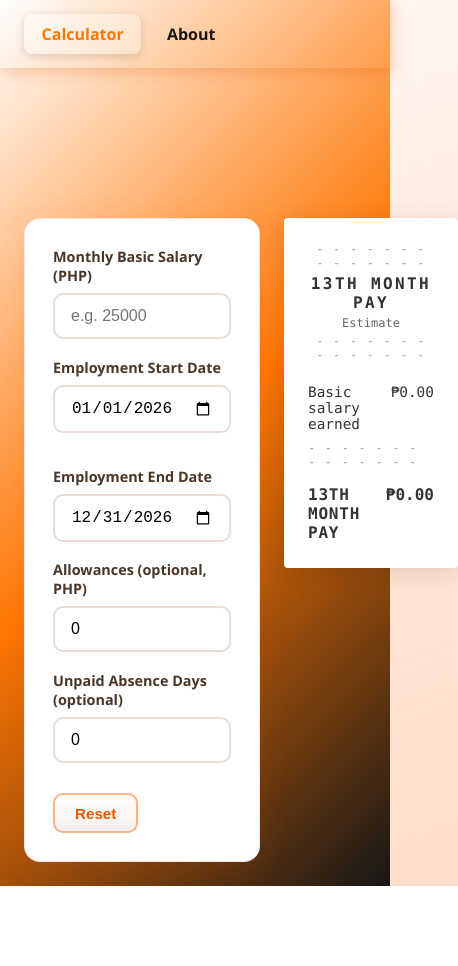
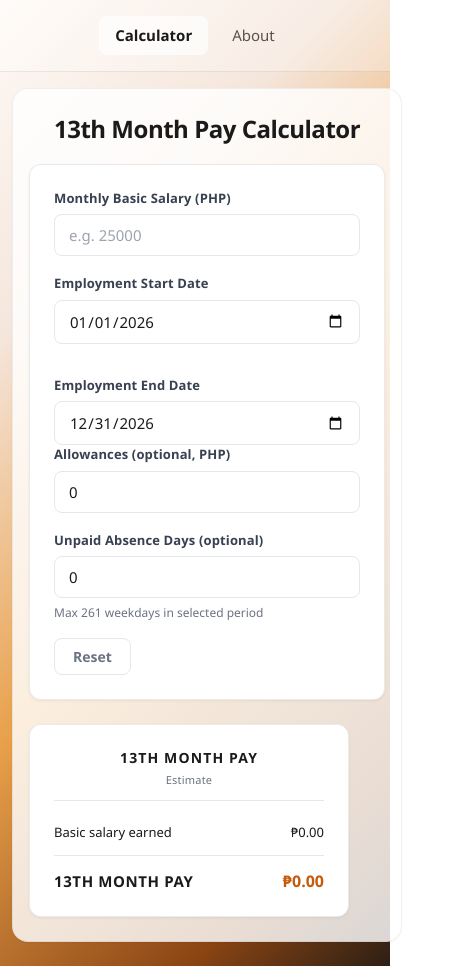
Before and after one commit to radztechandrea/Batch-11-Business-Development, a React (Create React App) app: page / in a window 390 px wide. Shown: the whole page, 458 px wide, since content can reach past the window. Before the commit the page ends 886 px from the top, so only its background shows below. Built offline with nearby package versions, Linux system fonts and the light colour scheme.

Commit message:
final push (drei)

```diff
--- a/src/components/Layout.css
+++ b/src/components/Layout.css
@@ -2,57 +2,88 @@
   min-height: 100vh;
   display: flex;
   flex-direction: column;
-
-  /* Black → Orange → White Gradient */
-  background: linear-gradient(
-    135deg,
-    #ffffff 0%,
-    #ff7704 50%,
-    #161616 100%
-  );
-
+  /* Retained gradient: cream → warm orange → dark brown */
+  background: linear-gradient(135deg, #fefaf6 0%, #f5e6dc 25%, #e8a04a 55%, #8b4513 85%, #2d1f14 100%);
   background-attachment: fixed;
-}
-
-.layout-header {
-  background: linear-gradient(135deg,#ffffff 100%);
-  padding: 0.9rem 1.5rem;
-  box-shadow: 0 4px 16px rgba(229, 90, 0, 0.3);
 }
 
 .layout-nav {
   display: flex;
+  flex-direction: row;
+  justify-content: center;
+  align-items: center;
   gap: 0.5rem;
-  max-width: 900px;
-  margin: 0 auto;
+  padding: 1.25rem 1.5rem;
+  flex-shrink: 0;
+  border-bottom: 1px solid rgba(0, 0, 0, 0.08);
+  background: rgba(255, 255, 255, 0.25);
 }
 
 .nav-link {
-  color: rgba(0, 0, 0, 0.9);
+  color: #5a524c;
   text-decoration: none;
-  padding: 0.55rem 1.1rem;
+  font-size: 0.9375rem;
+  font-weight: 500;
+  padding: 0.5rem 1rem;
   border-radius: 8px;
-  font-weight: 600;
-  transition: all 0.25s ease;
+  transition: color 0.18s ease, background 0.18s ease;
+  white-space: nowrap;
 }
 
 .nav-link:hover {
-  color: #ff7704;
-  background: rgba(255, 255, 255, 0.2);
-  transform: translateY(-1px);
+  color: #1a1a1a;
+  background: rgba(255, 255, 255, 0.6);
 }
 
 .nav-link.active {
-  color: #ff7704;
-  background: rgba(255, 255, 255, 0.3);
-  box-shadow: 0 2px 8px rgba(0, 0, 0, 0.15);
+  color: #1a1a1a;
+  font-weight: 600;
+  background: rgba(255, 255, 255, 0.7);
 }
 
 .layout-main {
   flex: 1;
-  padding: 1.5rem;
+  width: 100%;
   max-width: 900px;
-  margin: 0 auto;
-  width: 100%;
+  margin: 1rem auto 2rem;
+  padding: 2rem 1.5rem;
   box-sizing: border-box;
+  background: rgba(255, 255, 255, 0.82);
+  border-radius: 16px;
+  box-shadow: 0 1px 3px rgba(0, 0, 0, 0.04);
+  border: 1px solid rgba(0, 0, 0, 0.06);
 }
+
+@media (max-width: 768px) {
+  .layout-nav {
+    padding: 1rem 1.5rem;
+  }
+
+  .layout-main {
+    margin-left: 1rem;
+    margin-right: 1rem;
+    margin-bottom: 1.5rem;
+  }
+}
+
+@media (max-width: 640px) {
+  .layout-main {
+    padding: 1.5rem 1rem;
+    margin-left: 0.75rem;
+    margin-right: 0.75rem;
+    margin-bottom: 1.5rem;
+  }
+}
+
+@media print {
+  .layout {
+    background: #fff !important;
+    min-height: auto;
+  }
+
+  .layout-main {
+    background: #fff !important;
+    box-shadow: none;
+    border: none;
+  }
+}
--- a/src/components/Layout.js
+++ b/src/components/Layout.js
@@ -4,7 +4,6 @@ import './Layout.css';
 function Layout() {
   return (
     <div className="layout">
-      <header className="layout-header">
       <nav className="layout-nav">
         <NavLink to="/" className={({ isActive }) => isActive ? 'nav-link active' : 'nav-link'}>
           Calculator
@@ -13,7 +12,6 @@ function Layout() {
           About
         </NavLink>
       </nav>
-      </header>
       <main className="layout-main">
         <Outlet />
       </main>
--- a/src/index.css
+++ b/src/index.css
@@ -1,14 +1,19 @@
+*,
+*::before,
+*::after {
+  box-sizing: border-box;
+}
+
 body {
   margin: 0;
   font-family: 'Segoe UI', -apple-system, BlinkMacSystemFont, 'Roboto', 'Oxygen',
-    'Ubuntu', 'Cantarell', sans-serif;
+    'Ubuntu', 'Cantarell', 'Fira Sans', sans-serif;
   -webkit-font-smoothing: antialiased;
   -moz-osx-font-smoothing: grayscale;
-  background: linear-gradient(160deg, #fff5ee 0%, #ffe8d9 35%, #ffdcc8 100%);
-  min-height: 100vh;
+  color: #1a1a1a;
+  line-height: 1.5;
 }
 
 code {
-  font-family: source-code-pro, Menlo, Monaco, Consolas, 'Courier New',
-    monospace;
+  font-family: 'SF Mono', 'Consolas', 'Monaco', 'Courier New', monospace;
 }
--- a/src/pages/Calculator.css
+++ b/src/pages/Calculator.css
@@ -1,3 +1,4 @@
+/* ----- Calculator page ----- */
 .calculator {
   animation: fadeIn 0.4s ease;
 }
@@ -5,7 +6,7 @@
 @keyframes fadeIn {
   from {
     opacity: 0;
-    transform: translateY(12px);
+    transform: translateY(10px);
   }
   to {
     opacity: 1;
@@ -13,15 +14,14 @@
   }
 }
 
-
 .calculator-title {
-  font-size: 1.85rem;
-  background: linear-gradient(135deg #ffffff 100);
-  -webkit-background-clip: text;
-  -webkit-text-fill-color: transparent;
-  background-clip: text;
-  margin-bottom: 1.5rem;
+  font-size: 1.625rem;
   font-weight: 700;
+  margin: 0 0 1.75rem;
+  letter-spacing: -0.02em;
+  line-height: 1.3;
+  text-align: center;
+  color: #1a1a1a;
 }
 
 .calculator-layout {
@@ -33,61 +33,79 @@
 
 @media (max-width: 768px) {
   .calculator-layout {
-    grid-template-coxlumns: 1fr;
+    grid-template-columns: 1fr;
+  }
+
+  .calculator-title {
+    font-size: 1.5rem;
+    margin-bottom: 1.25rem;
   }
 }
 
+/* ----- Form card ----- */
 .calculator-form {
   background: #fff;
-  border-radius: 16px;
-  padding: 1.75rem;
-  box-shadow: 0 8px 32px rgba(229, 90, 0, 0.1);
-  border: 1px solid rgba(255, 107, 53, 0.2);
-  transition:
-    box-shadow 0.3s ease,
-    transform 0.3s ease;
-}
-
-.calculator-form:hover {
-  box-shadow: 0 12px 40px rgba(229, 90, 0, 0.15);
+  border-radius: 12px;
+  padding: 1.5rem 1.5rem;
+  box-shadow: 0 1px 3px rgba(0, 0, 0, 0.06);
+  border: 1px solid rgba(0, 0, 0, 0.08);
 }
 
 .form-group {
-  margin-bottom: 1.15rem;
+  margin-bottom: 1.125rem;
+}
+
+.form-group:last-of-type {
+  margin-bottom: 0;
 }
 
 .form-group label {
   display: block;
-  font-size: 0.9rem;
+  font-size: 0.8125rem;
   font-weight: 600;
-  color: #4a3728;
-  margin-bottom: 0.5rem;
+  color: #374151;
+  margin-bottom: 0.375rem;
+  letter-spacing: 0.01em;
 }
 
 .form-group input {
   width: 100%;
-  padding: 0.75rem 1rem;
-  border: 2px solid #e8dcd5;
-  border-radius: 10px;
-  font-size: 1rem;
+  padding: 0.625rem 0.875rem;
+  border: 1px solid #e5e7eb;
+  border-radius: 8px;
+  font-size: 0.9375rem;
+  font-family: inherit;
+  color: #1a1a1a;
+  background: #fff;
   box-sizing: border-box;
-  transition: all 0.25s ease;
+  transition: border-color 0.15s ease, box-shadow 0.15s ease;
+}
+
+.form-group input::placeholder {
+  color: #9ca3af;
 }
 
 .form-group input:hover {
-  border-color: #ffb088;
+  border-color: #d1d5db;
 }
 
 .form-group input:focus {
   outline: none;
-  border-color: #ff6b35;
-  box-shadow: 0 0 0 4px rgba(255, 107, 53, 0.2);
+  border-color: #c45a0a;
+  box-shadow: 0 0 0 2px rgba(196, 90, 10, 0.12);
+}
+
+.form-hint {
+  display: block;
+  font-size: 0.75rem;
+  color: #6b7280;
+  margin-top: 0.35rem;
 }
 
 .form-row {
   display: grid;
   grid-template-columns: 1fr 1fr;
-  gap: 1rem;
+  gap: 0.875rem;
 }
 
 @media (max-width: 540px) {
@@ -97,29 +115,26 @@
 }
 
 .btn-reset {
-  margin-top: 0.75rem;
-  padding: 0.6rem 1.25rem;
-  background: linear-gradient(180deg, #fff 0%, #f5f0ed 100%);
-  border: 2px solid #ffb088;
-  border-radius: 10px;
-  font-size: 0.95rem;
+  margin-top: 1rem;
+  padding: 0.5rem 1.125rem;
+  background: #fff;
+  border: 1px solid #e5e7eb;
+  border-radius: 8px;
+  font-size: 0.875rem;
   font-weight: 600;
+  font-family: inherit;
   cursor: pointer;
-  color: #e55a00;
-  transition: all 0.25s ease;
+  color: #6b7280;
+  transition: color 0.15s ease, border-color 0.15s ease, background 0.15s ease;
 }
 
 .btn-reset:hover {
-  background: linear-gradient(180deg, #fff5ee 0%, #ffe8d9 100%);
-  border-color: #ff6b35;
-  transform: translateY(-2px);
-  box-shadow: 0 4px 12px rgba(229, 90, 0, 0.2);
+  color: #374151;
+  border-color: #d1d5db;
+  background: #f9fafb;
 }
 
-.btn-reset:active {
-  transform: translateY(0);
-}
-
+/* ----- Receipt card ----- */
 .calculator-results.receipt {
   background: transparent;
   box-shadow: none;
@@ -128,71 +143,108 @@
 
 .receipt-paper {
   background: #fff;
-  border-radius: 4px;
-  padding: 1.25rem 1.5rem;
+  border-radius: 12px;
+  padding: 1.375rem 1.5rem;
   max-width: 320px;
-  box-shadow:
-    0 4px 24px rgba(0, 0, 0, 0.12),
-    0 0 1px rgba(0, 0, 0, 0.1);
-  font-family: "Consolas", "Monaco", "Courier New", monospace;
-  color: #333;
+  box-shadow: 0 1px 3px rgba(0, 0, 0, 0.06);
+  border: 1px solid rgba(0, 0, 0, 0.08);
+  font-family: 'Segoe UI', -apple-system, BlinkMacSystemFont, 'Roboto', sans-serif;
+  color: #1a1a1a;
+}
+
+.receipt-print-header {
+  display: none;
 }
 
 .receipt-header {
   text-align: center;
   margin-bottom: 1rem;
-}
-
-.receipt-dashes {
-  font-size: 0.75rem;
-  color: #999;
-  letter-spacing: 0.1em;
-  margin: 0.25rem 0;
+  padding-bottom: 0.75rem;
+  border-bottom: 1px solid #e5e7eb;
 }
 
 .receipt-title {
-  font-size: 1rem;
+  font-size: 0.875rem;
   font-weight: 700;
   margin: 0;
-  letter-spacing: 0.15em;
-  color: #333;
+  letter-spacing: 0.08em;
+  color: #1a1a1a;
 }
 
 .receipt-sub {
-  font-size: 0.75rem;
-  color: #666;
+  font-size: 0.6875rem;
+  color: #6b7280;
   margin-top: 0.25rem;
+  letter-spacing: 0.02em;
 }
 
 .receipt-body {
-  font-size: 0.9rem;
+  font-size: 0.8125rem;
+  line-height: 1.55;
 }
 
 .receipt-line {
   display: flex;
   justify-content: space-between;
+  align-items: baseline;
   gap: 1rem;
-  padding: 0.35rem 0;
+  padding: 0.3rem 0;
+}
+
+.receipt-line span:first-child {
+  flex: 1;
 }
 
 .receipt-line span:last-child {
   text-align: right;
-  min-width: 6ch;
+  min-width: 10ch;
+  font-variant-numeric: tabular-nums;
+  font-weight: 500;
 }
 
 .receipt-line-deduct span:last-child {
-  color: #c62828;
+  color: #b91c1c;
+  font-weight: 600;
+}
+
+.receipt-divider {
+  height: 0;
+  border: none;
+  border-top: 1px solid #e5e7eb;
+  margin: 0.5rem 0 0.4rem;
+}
+
+.receipt-calculation {
+  padding: 0.5rem 0 0.35rem;
+}
+
+.receipt-calculation-formula {
+  font-size: 0.8125rem;
+  font-weight: 600;
+  font-variant-numeric: tabular-nums;
+  color: #1a1a1a;
+  margin-bottom: 0.2rem;
+}
+
+.receipt-calculation-label {
+  font-size: 0.6875rem;
+  color: #6b7280;
 }
 
 .receipt-total {
-  margin-top: 0.5rem;
-  padding-top: 0.5rem;
+  padding: 0.4rem 0 0;
   font-weight: 700;
-  font-size: 1rem;
+  font-size: 0.9375rem;
 }
 
 .receipt-total span:first-child {
-  letter-spacing: 0.05em;
+  letter-spacing: 0.04em;
+}
+
+.receipt-total span:last-child {
+  color: #c45a0a;
+  font-size: 1rem;
+  font-weight: 700;
 }
 
 .receipt-barcode {
@@ -205,11 +257,11 @@
 }
 
 .receipt-footer {
-  margin-top: 1rem;
-  padding-top: 0.75rem;
-  font-size: 0.8rem;
-  color: #666;
-  border-top: 1px dashed #ccc;
+  margin-top: 0.875rem;
+  padding-top: 0.625rem;
+  font-size: 0.75rem;
+  color: #6b7280;
+  border-top: 1px solid #e5e7eb;
 }
 
 .receipt-actions {
@@ -221,39 +273,41 @@
 .btn-copy,
 .btn-print {
   flex: 1;
-  padding: 0.5rem 1rem;
+  padding: 0.5rem 0.875rem;
   border: none;
-  border-radius: 6px;
-  font-size: 0.85rem;
+  border-radius: 8px;
+  font-size: 0.8125rem;
   font-weight: 600;
+  font-family: inherit;
   cursor: pointer;
-  transition: all 0.25s ease;
+  transition: background 0.15s ease, opacity 0.15s ease;
 }
 
 .btn-copy {
-  background: #ff6b35;
+  background: #c45a0a;
   color: #fff;
 }
 
 .btn-copy:hover {
-  background: #e55a00;
+  background: #a84a08;
 }
 
 .btn-copy.copied {
-  background: #2e7d32;
+  background: #15803d;
 }
 
 .btn-print {
-  background: #333;
+  background: #374151;
   color: #fff;
 }
 
 .btn-print:hover {
-  background: #222;
+  background: #1f2937;
 }
 
+/* ----- Print: professional document ----- */
 @media print {
-  .layout-header,
+  .layout-nav,
   .calculator-title,
   .calculator-form,
   .receipt-actions {
@@ -266,18 +320,113 @@
 
   .calculator-results.receipt {
     max-width: none;
+    display: flex !important;
+    justify-content: center;
+    align-items: flex-start;
+    min-height: auto;
   }
 
   .receipt-paper {
-    max-width: none;
+    max-width: 400px;
+    width: 100%;
+    padding: 0;
     box-shadow: none;
-    border: 1px solid #ccc;
+    border: none;
+    border-radius: 0;
+    background: #fff;
+  }
+
+  .receipt-print-header {
+    display: flex !important;
+    justify-content: space-between;
+    align-items: center;
+    padding: 0 0 0.75rem;
+    margin-bottom: 0.75rem;
+    border-bottom: 1px solid #1a1a1a;
+    font-size: 11pt;
+    color: #1a1a1a;
+  }
+
+  .receipt-print-title {
+    font-weight: 700;
+    letter-spacing: 0.02em;
+  }
+
+  .receipt-print-date {
+    font-weight: 500;
+    color: #374151;
+  }
+
+  .receipt-header {
+    padding-bottom: 0.5rem;
+    margin-bottom: 0.75rem;
+    border-bottom: 1px solid #e5e7eb;
+  }
+
+  .receipt-title {
+    font-size: 12pt;
+    letter-spacing: 0.1em;
+  }
+
+  .receipt-sub {
+    font-size: 9pt;
+    margin-top: 0.15rem;
+  }
+
+  .receipt-body {
+    font-size: 11pt;
+    line-height: 1.6;
+  }
+
+  .receipt-line {
+    padding: 0.25rem 0;
+  }
+
+  .receipt-line span:last-child {
+    min-width: 11ch;
+  }
+
+  .receipt-divider {
+    margin: 0.4rem 0 0.35rem;
+    border-top-color: #d1d5db;
+  }
+
+  .receipt-calculation {
+    padding: 0.4rem 0 0.25rem;
+  }
+
+  .receipt-calculation-formula {
+    font-size: 10pt;
+    font-weight: 600;
+  }
+
+  .receipt-calculation-label {
+    font-size: 8pt;
+    color: #374151;
+  }
+
+  .receipt-total {
+    font-size: 11pt;
+    padding-top: 0.35rem;
+  }
+
+  .receipt-total span:last-child {
+    font-size: 12pt;
+    color: #1a1a1a;
+    print-color-adjust: exact;
+    -webkit-print-color-adjust: exact;
+  }
+
+  .receipt-line-deduct span:last-child {
+    color: #b91c1c;
+    print-color-adjust: exact;
+    -webkit-print-color-adjust: exact;
   }
 
   .receipt-barcode {
-    display: flex;
+    display: flex !important;
     justify-content: center;
-    margin: 0.5rem 0;
+    margin: 1rem 0 0.75rem;
     padding: 0.5rem 0;
   }
 
@@ -286,7 +435,16 @@
     -webkit-print-color-adjust: exact;
   }
 
+  .receipt-footer {
+    margin-top: 0.75rem;
+    padding-top: 0.5rem;
+    font-size: 10pt;
+    border-top: 1px solid #e5e7eb;
+  }
+
   body {
     background: #fff;
+    -webkit-print-color-adjust: exact;
+    print-color-adjust: exact;
   }
 }
--- a/src/pages/Calculator.js
+++ b/src/pages/Calculator.js
@@ -1,6 +1,6 @@
-import React, { useState, useCallback } from 'react';
+import React, { useState, useCallback, useEffect } from 'react';
 import Barcode from 'react-barcode';
-import { computeTotalBasicEarned, compute13thMonthPay } from '../utils/thirteenthMonthCalc';
+import { computeTotalBasicEarned, compute13thMonthPay, countWeekdaysInRange } from '../utils/thirteenthMonthCalc';
 import './Calculator.css';
 
 const getYearStart = () => {
@@ -20,6 +20,16 @@ function formatCurrency(n) {
   return new Intl.NumberFormat('en-PH', { style: 'currency', currency: 'PHP' }).format(n);
 }
 
+const MAX_AMOUNT = 1e12; // 1 trillion
+
+function clampAmount(value) {
+  if (value === '' || value === null || value === undefined) return value;
+  const num = parseFloat(String(value).replace(/,/g, ''));
+  if (Number.isNaN(num) || num < 0) return value;
+  if (num > MAX_AMOUNT) return String(MAX_AMOUNT);
+  return value;
+}
+
 function Calculator() {
   const [monthlySalary, setMonthlySalary] = useState('');
   const [startDate, setStartDate] = useState(formatDate(getYearStart()));
@@ -33,6 +43,16 @@ function Calculator() {
   const end = new Date(endDate);
   const unpaid = Math.max(0, parseInt(unpaidDays, 10) || 0);
   const allowancesNum = parseFloat(allowances) || 0;
+
+  const maxWeekdays = countWeekdaysInRange(start, end);
+
+  useEffect(() => {
+    if (unpaidDays === '') return;
+    const n = parseInt(unpaidDays, 10);
+    if (!Number.isNaN(n) && maxWeekdays >= 0 && n > maxWeekdays) {
+      setUnpaidDays(String(maxWeekdays));
+    }
+  }, [maxWeekdays, unpaidDays]);
 
   const { totalBasicEarned, dailyRate, unpaidDeduction } = computeTotalBasicEarned(
     monthlyNum,
@@ -83,10 +103,11 @@ function Calculator() {
             id="monthly-salary"
             type="number"
             min="0"
+            max={MAX_AMOUNT}
             step="0.01"
             placeholder="e.g. 25000"
             value={monthlySalary}
-            onChange={(e) => setMonthlySalary(e.target.value)}
+            onChange={(e) => setMonthlySalary(clampAmount(e.target.value))}
           />
         </div>
 
@@ -117,10 +138,11 @@ function Calculator() {
             id="allowances"
             type="number"
             min="0"
+            max={MAX_AMOUNT}
             step="0.01"
             placeholder="0"
             value={allowances}
-            onChange={(e) => setAllowances(e.target.value)}
+            onChange={(e) => setAllowances(clampAmount(e.target.value))}
           />
         </div>
 
@@ -130,11 +152,24 @@ function Calculator() {
             id="unpaid-days"
             type="number"
             min="0"
+            max={maxWeekdays}
             step="1"
             placeholder="0"
             value={unpaidDays}
-            onChange={(e) => setUnpaidDays(e.target.value)}
+            onChange={(e) => {
+              const v = e.target.value;
+              if (v === '') {
+                setUnpaidDays(v);
+                return;
+              }
+              const n = parseInt(v, 10);
+              if (Number.isNaN(n) || n < 0) return;
+              setUnpaidDays(n > maxWeekdays ? String(maxWeekdays) : v);
+            }}
           />
+          {maxWeekdays > 0 && (
+            <span className="form-hint">Max {maxWeekdays} weekdays in selected period</span>
+          )}
         </div>
 
         <button type="button" className="btn-reset" onClick={handleReset}>
@@ -144,11 +179,15 @@ function Calculator() {
 
       <section className="calculator-results receipt">
         <div className="receipt-paper">
+          <div className="receipt-print-header" aria-hidden="true">
+            <span className="receipt-print-title">13th Month Pay Calculator</span>
+            <span className="receipt-print-date">
+              {new Date().toLocaleString('en-PH', { dateStyle: 'medium', timeStyle: 'short' })}
+            </span>
+          </div>
           <div className="receipt-header">
-            <div className="receipt-dashes">- - - - - - - - - - - - - -</div>
             <h2 className="receipt-title">13TH MONTH PAY</h2>
             <div className="receipt-sub">Estimate</div>
-            <div className="receipt-dashes">- - - - - - - - - - - - - -</div>
           </div>
           <div className="receipt-body">
             <div className="receipt-line">
@@ -167,7 +206,15 @@ function Calculator() {
                 <span>-{formatCurrency(unpaidDeduction)}</span>
               </div>
             )}
-            <div className="receipt-dashes">- - - - - - - - - - - - - -</div>
+            <div className="receipt-divider" aria-hidden="true" />
+            {monthlyNum > 0 && totalFor13th > 0 && (
+              <div className="receipt-calculation">
+                <div className="receipt-calculation-formula">
+                  {formatCurrency(totalFor13th)} ÷ 12 = {formatCurrency(thirteenthMonth)}
+                </div>
+                <div className="receipt-calculation-label">13th Month Pay = Total earned in period ÷ 12</div>
+              </div>
+            )}
             <div className="receipt-line receipt-total">
               <span>13TH MONTH PAY</span>
               <span>{formatCurrency(thirteenthMonth)}</span>
--- a/src/utils/thirteenthMonthCalc.js
+++ b/src/utils/thirteenthMonthCalc.js
@@ -3,6 +3,26 @@
  * Formula: 13th Month Pay = Total Basic Salary Earned in Calendar Year ÷ 12
  * Prorated when employed for less than 12 months.
  */
+
+/**
+ * Count weekdays (Mon–Fri) between two dates, inclusive.
+ * @param {Date} startDate
+ * @param {Date} endDate
+ * @returns {number}
+ */
+export function countWeekdaysInRange(startDate, endDate) {
+  const start = new Date(startDate.getFullYear(), startDate.getMonth(), startDate.getDate());
+  const end = new Date(endDate.getFullYear(), endDate.getMonth(), endDate.getDate());
+  if (end < start) return 0;
+  let count = 0;
+  const d = new Date(start);
+  while (d <= end) {
+    const day = d.getDay();
+    if (day >= 1 && day <= 5) count += 1;
+    d.setDate(d.getDate() + 1);
+  }
+  return count;
+}
 
 /**
  * Get days in a given month (1-indexed).
```
Lines whose indentation alone changed are shown as unchanged.
